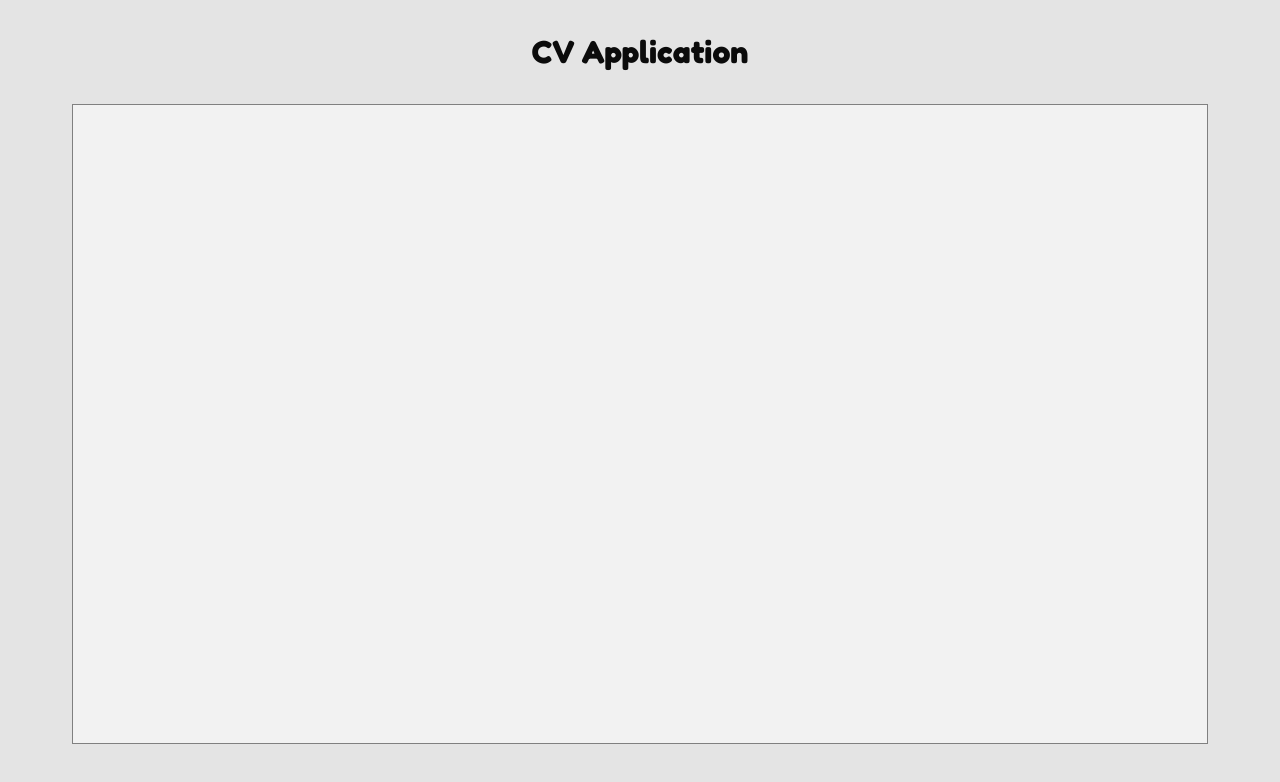
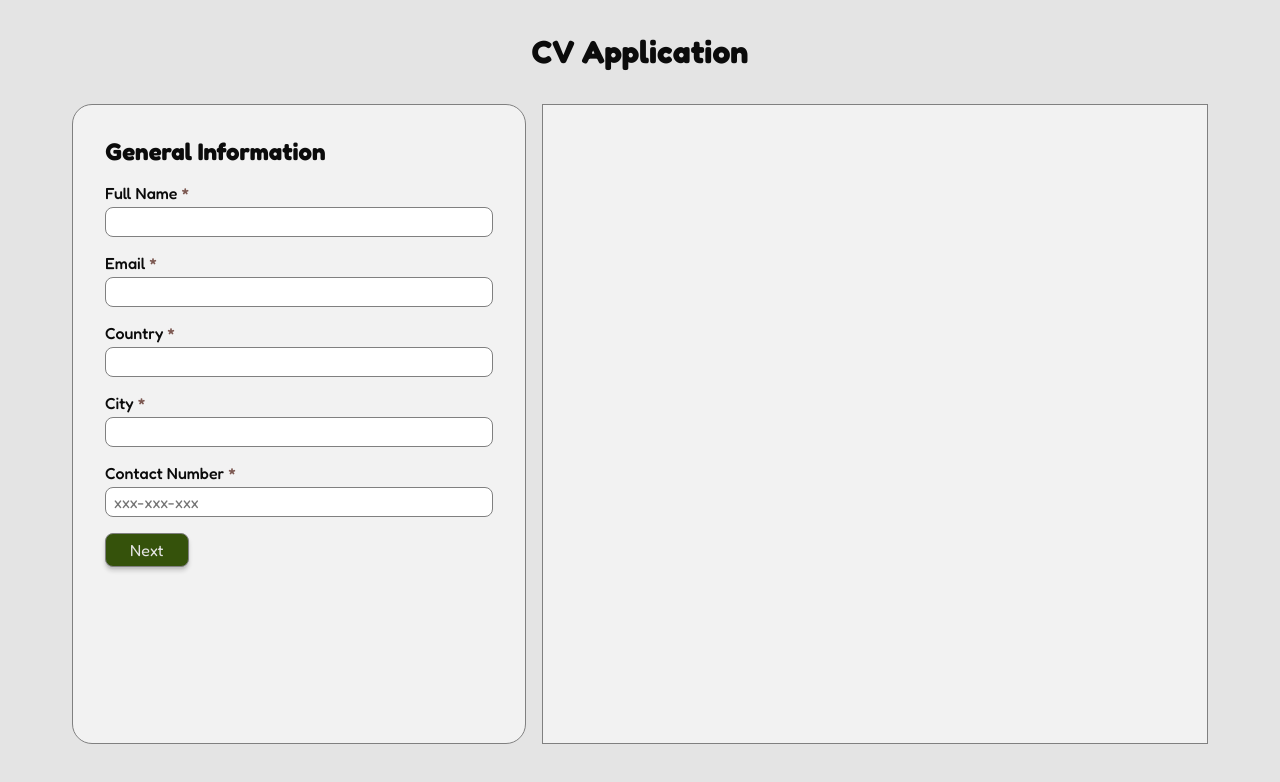
Before and after one commit to ArqamWaheed/cv-template, a React (Vite) app: page / in a window 1280 px wide. Shown: the top 782 px of the page. Built offline with nearby package versions, Linux system fonts and the light colour scheme.

Commit message:
Refactored into JSX

```diff
--- a/index.html
+++ b/index.html
@@ -12,36 +12,6 @@
     </header>
     <main>
       <div id="root">
-          <div class="formDiv">
-            <form action="" autocomplete="off">
-              <fieldset>
-                <legend>General Information</legend>
-                <div>
-                  <label for="fullName">Full Name <span class="mandatory">*</span></label>
-                  <input type="text" id="fullName" required aria-required="true">
-                </div>
-                <div>
-                  <label for="emailId">Email <span class="mandatory">*</span></label>
-                  <input type="email" id="emailId" required aria-required="true">
-                </div>
-                <div>
-                  <label for="countryName">Country <span class="mandatory">*</span></label>
-                  <input type="text" id="countryName" required aria-required="true">
-                </div>
-                <div>
-                  <label for="cityName">City <span class="mandatory">*</span></label>
-                  <input type="text" id="cityName" required aria-required="true">
-                </div>
-                <div>
-                  <label for="contactNumber">Contact Number <span class="mandatory">*</span></label>
-                  <input type="tel" id="contactNumber" required aria-required="true" placeholder="xxx-xxx-xxx">
-                </div>
-                <div class="formControlsDiv">
-                  <button type="button">Next</button>
-                </div>
-              </fieldset>
-            </form>
-          </div>
 
       </div>
     </main>
--- a/src/main.jsx
+++ b/src/main.jsx
@@ -2,9 +2,11 @@ import { StrictMode } from 'react'
 import { createRoot } from 'react-dom/client'
 import './styles/index.css'
 import CV from './ui/components/CV'
+import Form from './ui/components/Form'
 
 createRoot(document.getElementById('root')).render(
   <StrictMode>
+    <Form></Form>
     <CV></CV>
   </StrictMode>,
 )
--- /dev/null
+++ b/src/ui/components/Form.jsx
@@ -0,0 +1,12 @@
+import { useState } from 'react'
+import GeneralInfo from './GeneralInfo'
+
+export default function Form() {
+  return (
+    <div class="formDiv">
+        <form action="" autocomplete="off">
+            <GeneralInfo></GeneralInfo>
+        </form>
+    </div>
+  )
+}
--- a/src/ui/components/GeneralInfo.jsx
+++ b/src/ui/components/GeneralInfo.jsx
@@ -1,10 +1,32 @@
 import { useState } from 'react'
 
-function GeneralInfo() {
-
-  return (
-    <>
-
-    </>
-  )
+export default function GeneralInfo() {
+    return (
+        <fieldset>
+            <legend>General Information</legend>
+            <div>
+                <label for="fullName">Full Name <span class="mandatory">*</span></label>
+                <input type="text" id="fullName" required aria-required="true"></input>
+            </div>
+            <div>
+                <label for="emailId">Email <span class="mandatory">*</span></label>
+                <input type="email" id="emailId" required aria-required="true"></input>
+            </div>
+            <div>
+                <label for="countryName">Country <span class="mandatory">*</span></label>
+                <input type="text" id="countryName" required aria-required="true"></input>
+            </div>
+            <div>
+                <label for="cityName">City <span class="mandatory">*</span></label>
+                <input type="text" id="cityName" required aria-required="true"></input>
+            </div>
+            <div>
+                <label for="contactNumber">Contact Number <span class="mandatory">*</span></label>
+                <input type="tel" id="contactNumber" required aria-required="true" placeholder="xxx-xxx-xxx"></input>
+            </div>
+            <div class="formControlsDiv">
+                <button type="button">Next</button>
+            </div>
+        </fieldset>
+    )
 }
```
